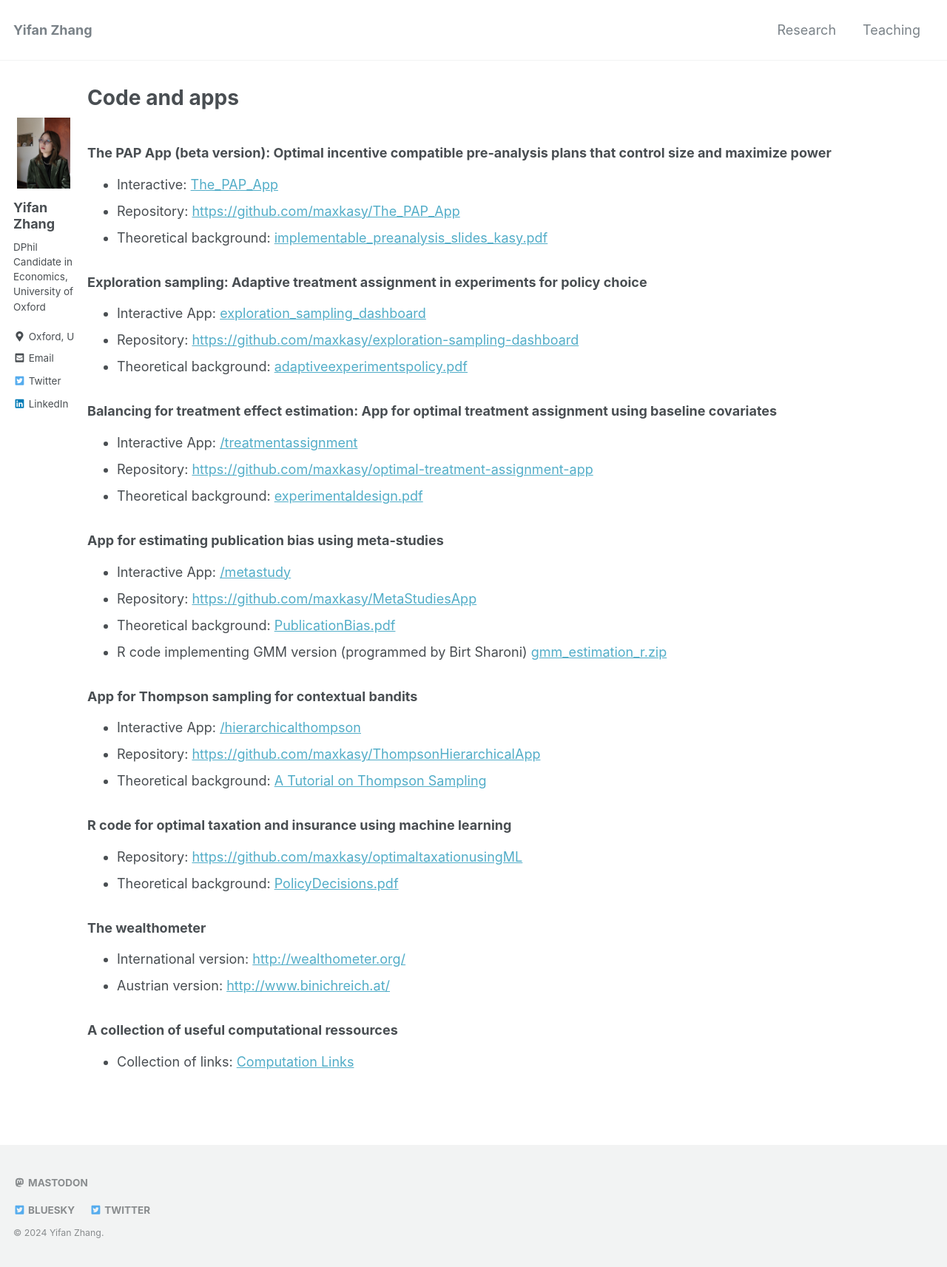
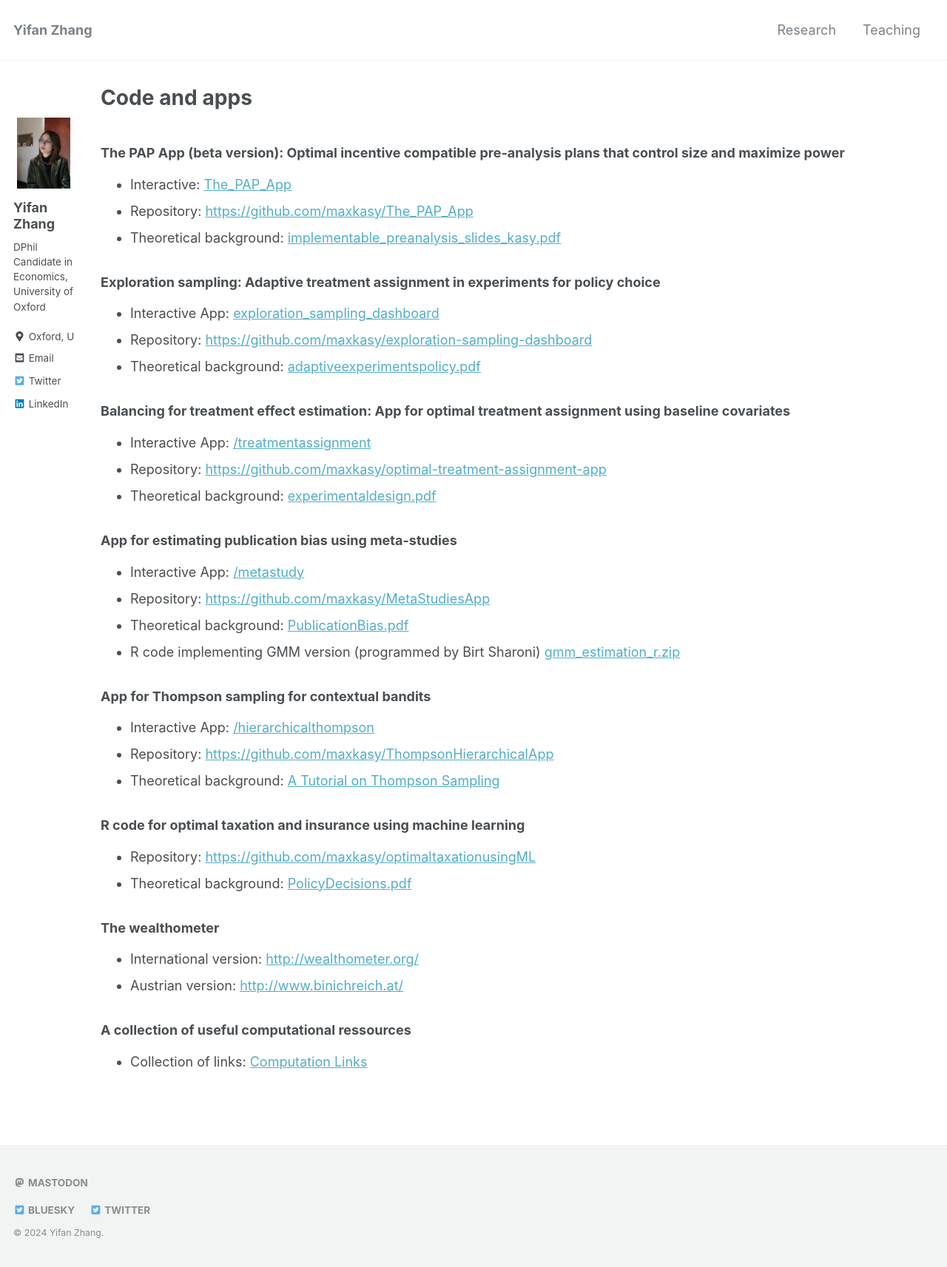
Before and after one commit to yifan-zhang-in/yifan-zhang-in.github.io, a Jekyll site: the page built from _pages/5_codeandapps.md, in a window 1280 px wide. Shown: the whole page at 74% size. Built offline with Jekyll 4.4.1, drawn with Linux system fonts in a browser that asks for light colours; nearby versions of some CDN libraries.

Commit message:
Update _page.scss

```diff
--- a/_sass/minimal-mistakes/_page.scss
+++ b/_sass/minimal-mistakes/_page.scss
@@ -4,7 +4,7 @@
 
 #main {
   @include clearfix;
-  margin-left: auto;
+  margin-left: 0 auto;
   margin-top: 2em;
   margin-right: auto;
   padding-left: 1em;
@@ -25,11 +25,13 @@
     float: right;
     width: calc(100% - #{$right-sidebar-width-narrow});
     padding-right: $right-sidebar-width-narrow;
+    padding-left: 1em;
   }
 
   @include breakpoint($x-large) {
     width: calc(100% - #{$right-sidebar-width});
     padding-right: $right-sidebar-width;
+    padding-left: 1em;
   }
 
   .page__inner-wrap {
```
